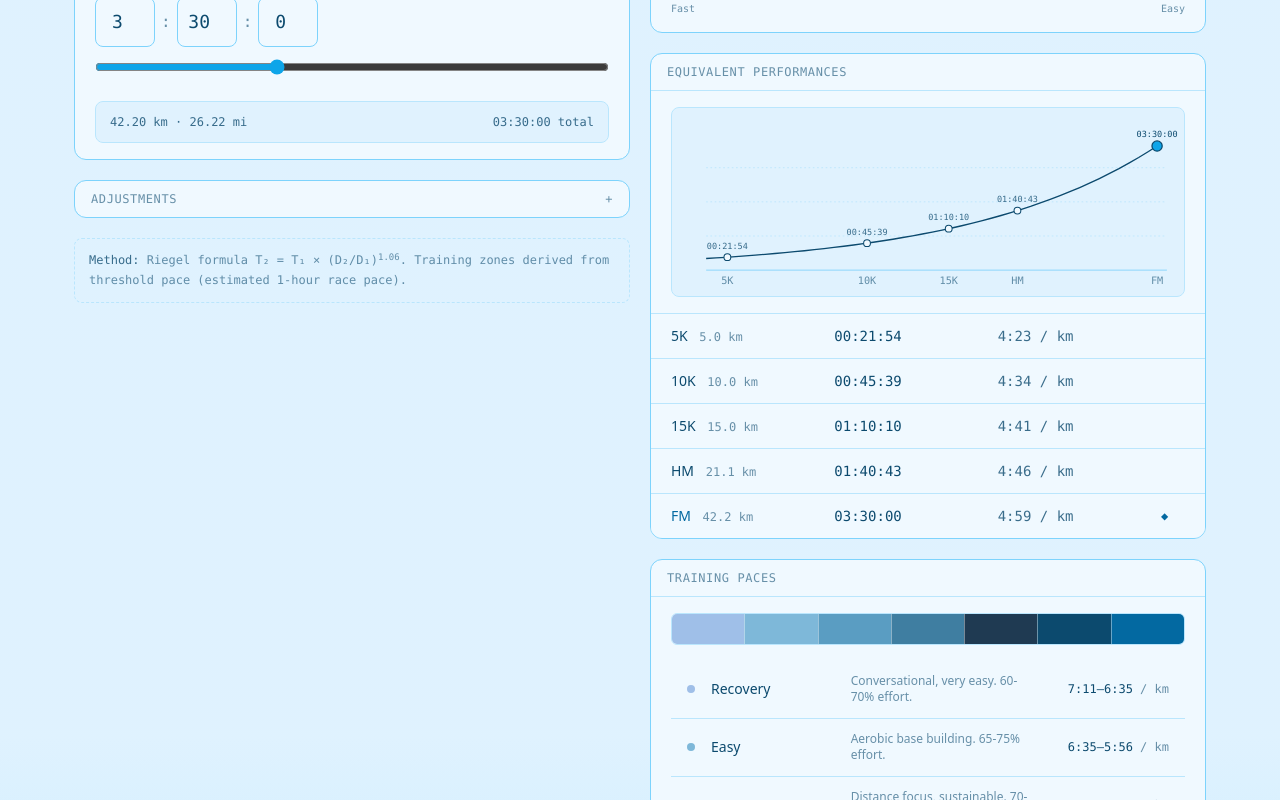
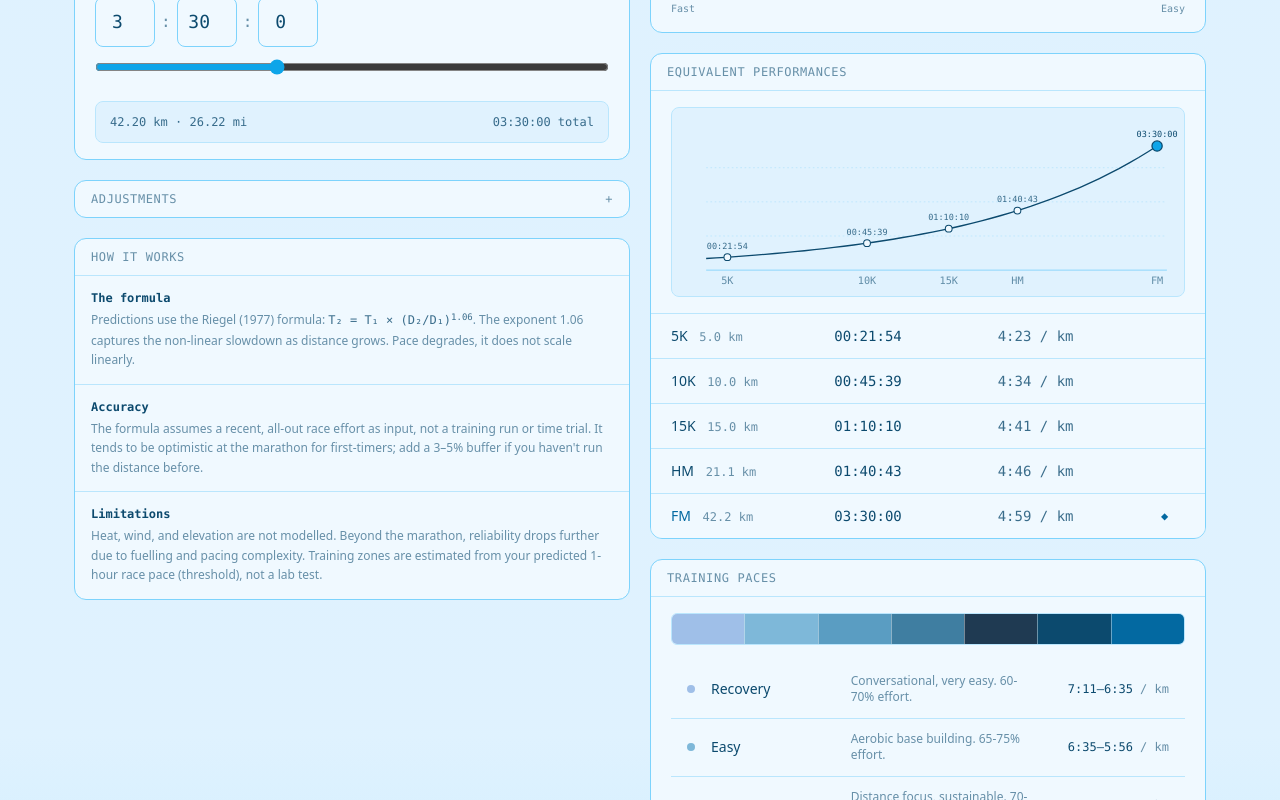
Before and after one commit to rockacola/pace-calculator, a Vue app: page / in a window 1280 px wide. Shown: the part 481-1281 px from the top of the page. Built offline with nearby package versions, Linux system fonts and the light colour scheme.

Commit message:
feat: goal pace panel polish, how-it-works panel, slider range 1m-10h

```diff
--- a/src/views/HomeView.vue
+++ b/src/views/HomeView.vue
@@ -89,11 +89,39 @@ const {
           :heat-penalty="heatPenalty"
           :altitude-penalty="altitudePenalty"
         />
-        <div
-          class="rounded-lg border border-dashed border-line px-3.5 py-3 font-mono text-xs leading-relaxed text-ink-60"
-        >
-          <span class="text-ink-80">Method:</span> Riegel formula T₂ = T₁ × (D₂/D₁)<sup>1.06</sup>.
-          Training zones derived from threshold pace (estimated 1-hour race pace).
+        <div class="overflow-hidden rounded-xl border border-line-strong bg-paper">
+          <div
+            class="border-b border-line px-4 py-2.5 font-mono text-xs uppercase tracking-wider text-ink-60"
+          >
+            How it works
+          </div>
+          <div class="divide-y divide-line">
+            <div class="px-4 py-3.5">
+              <p class="mb-1 font-mono text-xs font-semibold text-ink">The formula</p>
+              <p class="text-xs leading-relaxed text-ink-60">
+                Predictions use the Riegel (1977) formula:
+                <span class="font-mono text-ink-80">T₂ = T₁ × (D₂/D₁)<sup>1.06</sup></span
+                >. The exponent 1.06 captures the non-linear slowdown as distance grows. Pace
+                degrades, it does not scale linearly.
+              </p>
+            </div>
+            <div class="px-4 py-3.5">
+              <p class="mb-1 font-mono text-xs font-semibold text-ink">Accuracy</p>
+              <p class="text-xs leading-relaxed text-ink-60">
+                The formula assumes a recent, all-out race effort as input, not a training run or
+                time trial. It tends to be optimistic at the marathon for first-timers; add a 3–5%
+                buffer if you haven't run the distance before.
+              </p>
+            </div>
+            <div class="px-4 py-3.5">
+              <p class="mb-1 font-mono text-xs font-semibold text-ink">Limitations</p>
+              <p class="text-xs leading-relaxed text-ink-60">
+                Heat, wind, and elevation are not modelled. Beyond the marathon, reliability drops
+                further due to fuelling and pacing complexity. Training zones are estimated from
+                your predicted 1-hour race pace (threshold), not a lab test.
+              </p>
+            </div>
+          </div>
         </div>
       </div>
 
```
